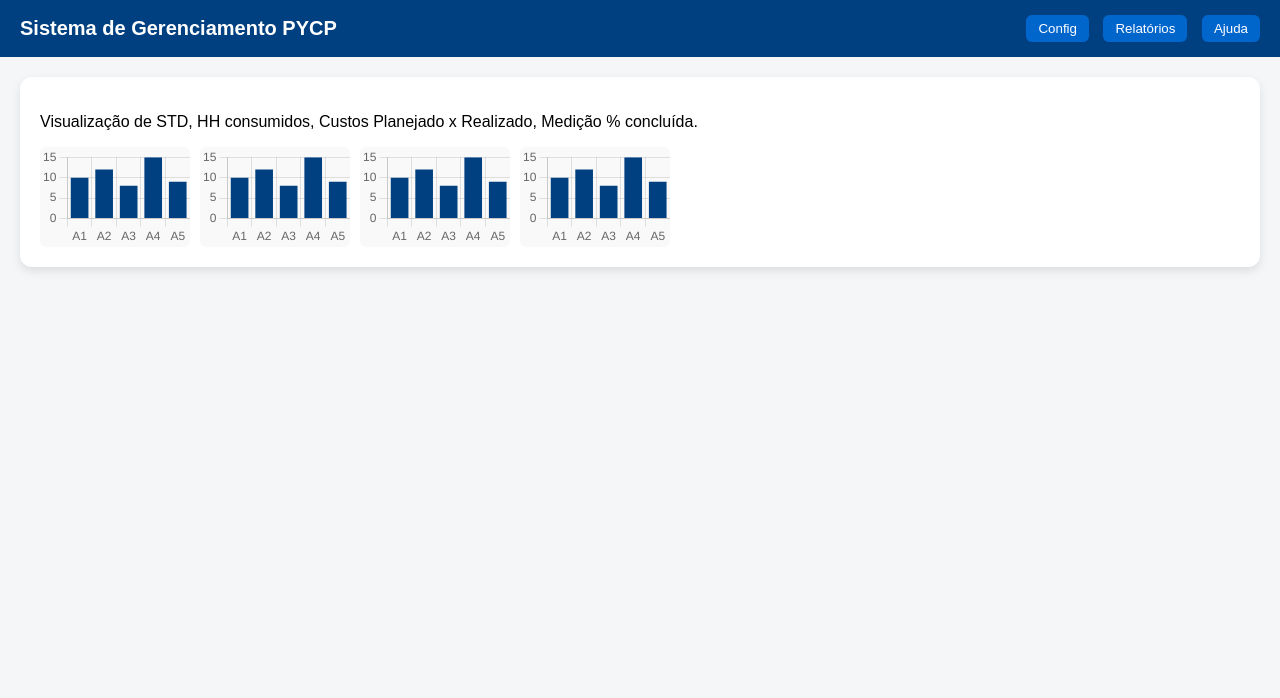
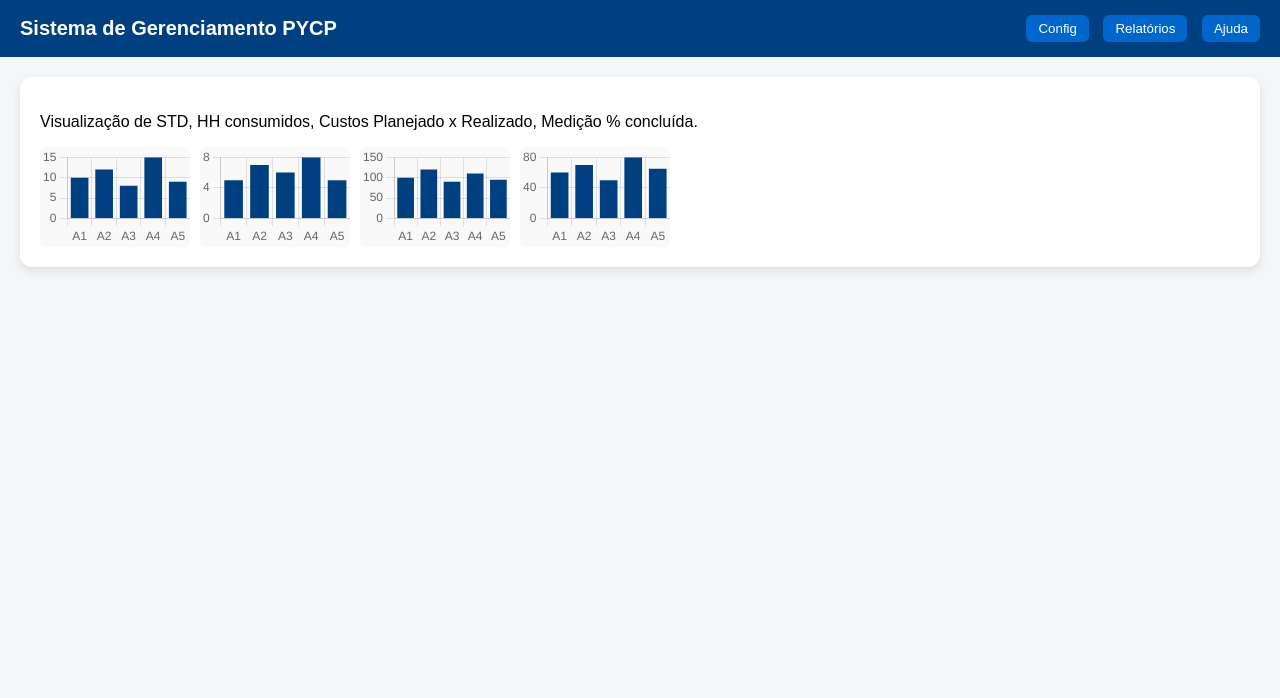
Before and after one commit to FlutterVictor/Techint-Analytics, a plain HTML site: page pycp.html in a window 1280 px wide. Shown: the top 698 px of the page. Drawn offline with nearby package versions, Linux system fonts and the light colour scheme.

Commit message:
Update pycp.html

```diff
--- a/pycp.html
+++ b/pycp.html
@@ -12,12 +12,10 @@ header { background:#004080; color:white; padding:15px 20px; display:flex; justi
 header h2 { margin:0; font-size:20px; }
 header .controls button { margin-left:10px; padding:6px 12px; border:none; border-radius:6px; background:#0066cc; color:white; cursor:pointer; }
 header .controls button:hover { background:#0080ff; }
-
 .main { padding:20px; }
 .card { background:white; padding:20px; border-radius:12px; margin-bottom:20px; box-shadow:0 4px 10px rgba(0,0,0,0.1); }
 .mini-charts { display:flex; gap:10px; flex-wrap:wrap; }
 .mini-charts canvas { background:#f9f9f9; border-radius:6px; }
-
 .user-footer { position:fixed; bottom:20px; right:20px; display:flex; align-items:center; gap:10px; background:white; padding:10px 15px; border-radius:12px; box-shadow:0 4px 10px rgba(0,0,0,0.1); }
 .user-footer img { width:50px; height:50px; border-radius:50%; object-fit:cover; }
 .user-footer div { display:flex; flex-direction:column; }
@@ -26,8 +24,6 @@ header .controls button:hover { background:#0080ff; }
 </style>
 </head>
 <body>
-
-<!-- TOPO -->
 <header>
 <h2>Sistema de Gerenciamento PYCP</h2>
 <div class="controls">
@@ -37,7 +33,6 @@ header .controls button:hover { background:#0080ff; }
 </div>
 </header>
 
-<!-- CORPO -->
 <div class="main">
 <div class="card">
 <p>Visualização de STD, HH consumidos, Custos Planejado x Realizado, Medição % concluída.</p>
@@ -50,7 +45,6 @@ header .controls button:hover { background:#0080ff; }
 </div>
 </div>
 
-<!-- USUÁRIO -->
 <div class="user-footer">
 <img id="userPhoto" src="assets/imagens/logo-por_cuadrado.jpeg" alt="Foto do Usuário">
 <div>
@@ -60,11 +54,15 @@ header .controls button:hover { background:#0080ff; }
 </div>
 
 <script>
-const dataMock = [10,12,8,15,9]; const colors='#004080';
-['chartSTD','chartHH','chartCusto','chartMedicao'].forEach(id=>{
+const dataSTD = [10,12,8,15,9];
+const dataHH = [5,7,6,8,5];
+const dataCusto = [100,120,90,110,95];
+const dataMedicao = [60,70,50,80,65];
+['chartSTD','chartHH','chartCusto','chartMedicao'].forEach((id,index)=>{
+let dataArr=[dataSTD,dataHH,dataCusto,dataMedicao][index];
 new Chart(document.getElementById(id),{
 type:'bar',
-data:{labels:['A1','A2','A3','A4','A5'],datasets:[{data:dataMock,backgroundColor:colors}]},
+data:{labels:['A1','A2','A3','A4','A5'],datasets:[{data:dataArr,backgroundColor:'#004080'}]},
 options:{responsive:false,plugins:{legend:{display:false}},scales:{x:{display:true},y:{display:true}}}
 });
 });
```
